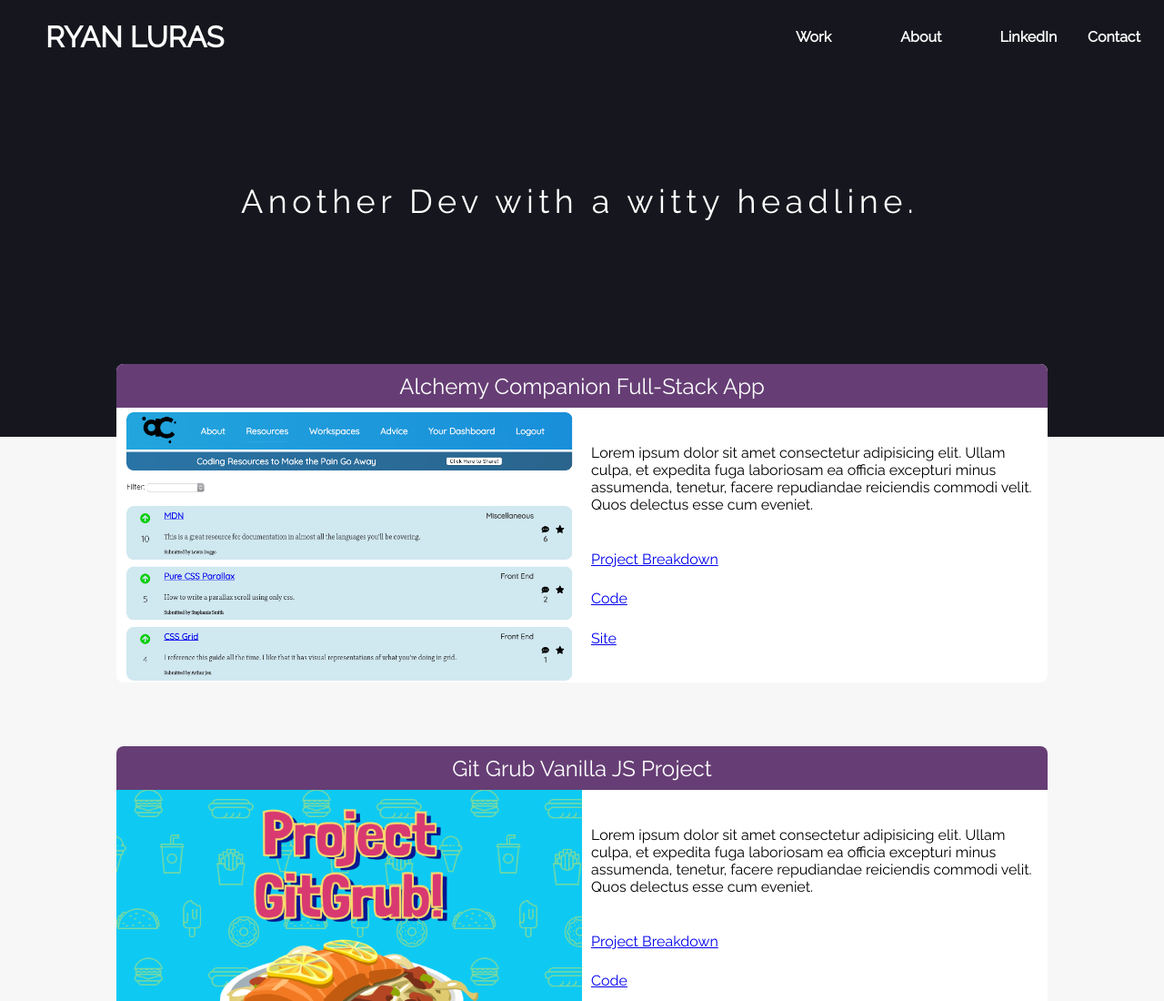
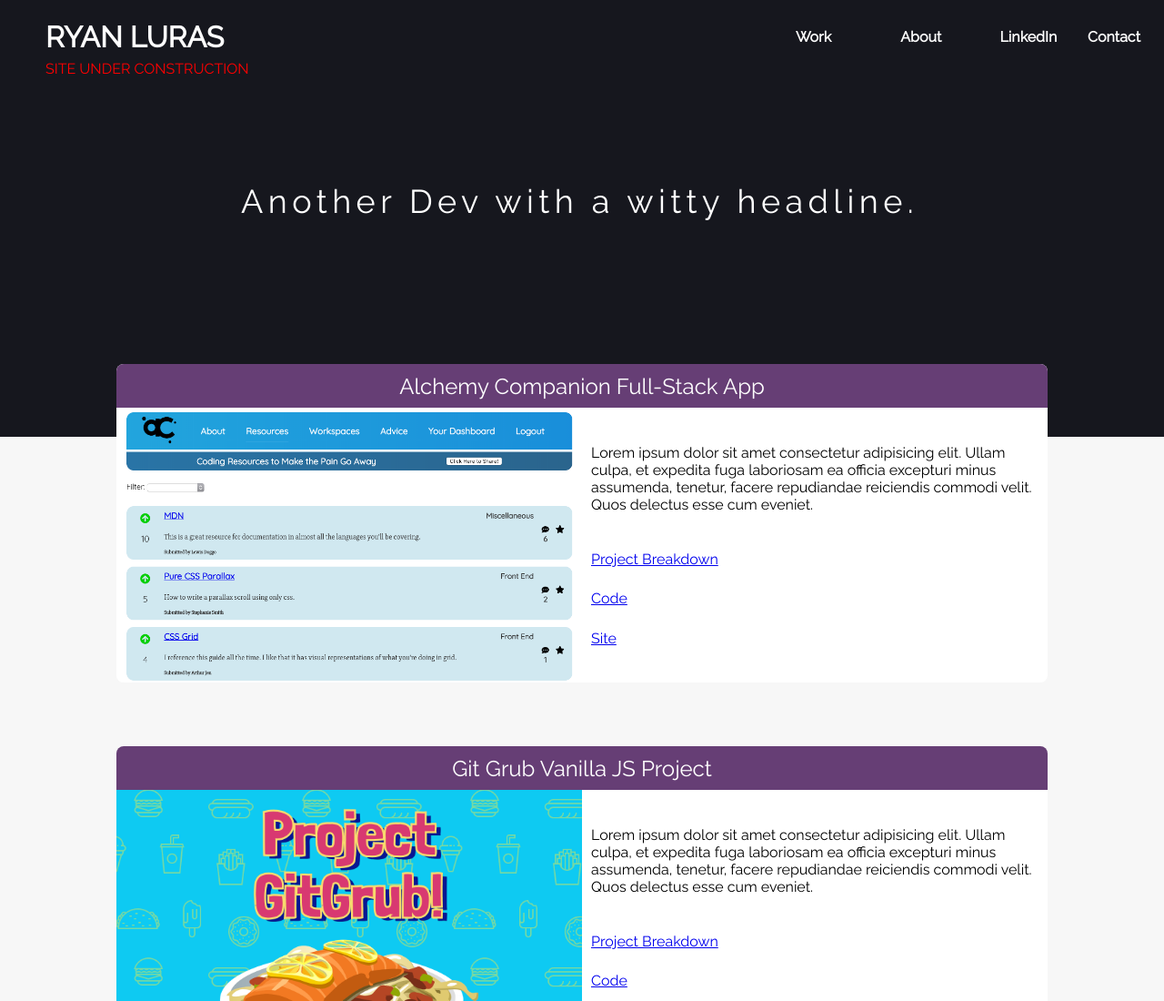
Before and after one commit to RyLuras/css-portfolio, a website: page index.html in a window 1280 px wide. Shown: the top 1100 px of the page at 91% size. Drawn offline with Linux system fonts and the light colour scheme.

Commit message:
error message added

```diff
--- a/css/main.css
+++ b/css/main.css
@@ -28,6 +28,14 @@ header {
 	  cursor: pointer;
     font-weight: bold;
   }
+}
+.error {
+  position: absolute;
+  top: 50px;
+  left: 50px;
+  text-align: center;
+  color: red;
+  z-index: 5;
 }
 .splash-grid {
   grid-area: splash;
--- a/index.html
+++ b/index.html
@@ -20,6 +20,7 @@
             </div>
         </nav>
     </header>
+    <p class="error">SITE UNDER CONSTRUCTION</p>
     <section class="splash-grid">
         <div class="typing-parent">
             <p class="typing">Another Dev with a witty headline.</p>
```
Also changed, not shown: build/css/main.css.
